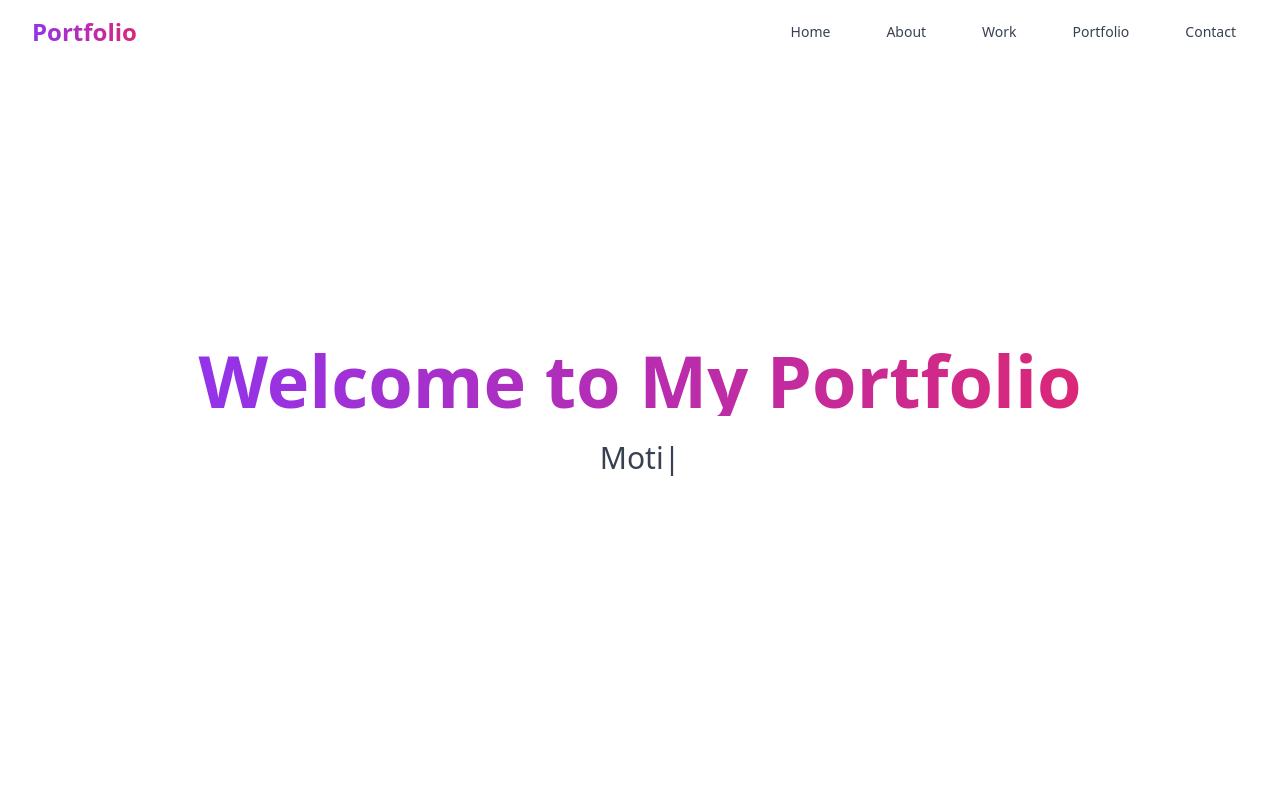
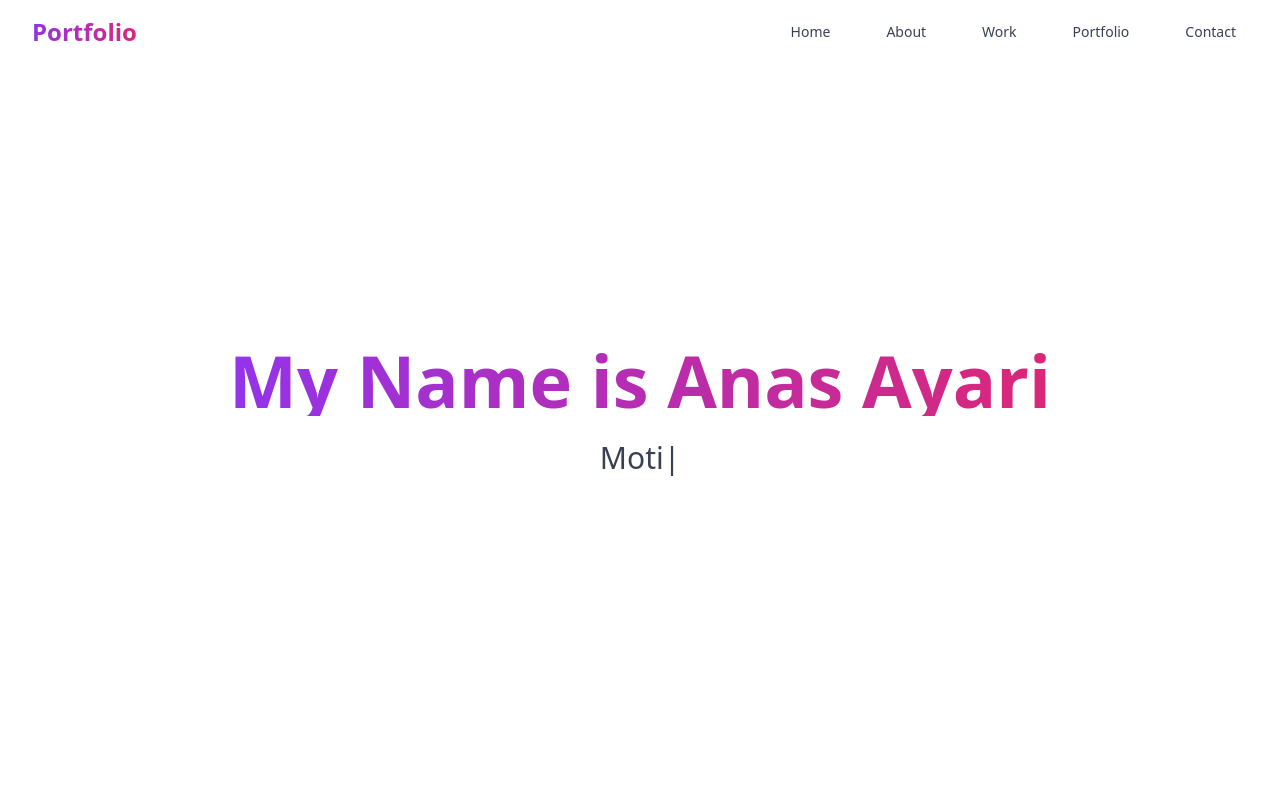
Before and after one commit to dznanas/test, a React (Vite) app: page / in a window 1280 px wide. Shown: the top 800 px of the page. Built offline with nearby package versions, Linux system fonts and the light colour scheme.

Commit message:
Update App.tsx

```diff
--- a/src/App.tsx
+++ b/src/App.tsx
@@ -20,7 +20,7 @@ function App() {
       description: "Complete brand identity design including logo, color palette, and guidelines.",
       imageUrl: "https://images.unsplash.com/photo-1561070791-2526d30994b5",
       link: "#",
-      category: "Graphic Design Noob"
+      category: "Graphic Design"
     },
     {
       title: "3D Product Visualization",
@@ -52,7 +52,7 @@ function App() {
             transition={{ duration: 0.8 }}
             className="text-5xl md:text-7xl font-bold mb-6 bg-gradient-to-r from-purple-600 to-pink-600 bg-clip-text text-transparent"
           >
-            Welcome to My Portfolio
+            My Name is Anas Ayari
           </motion.h1>
           <div className="text-2xl md:text-3xl text-gray-700 h-20">
             <TypedText
```
